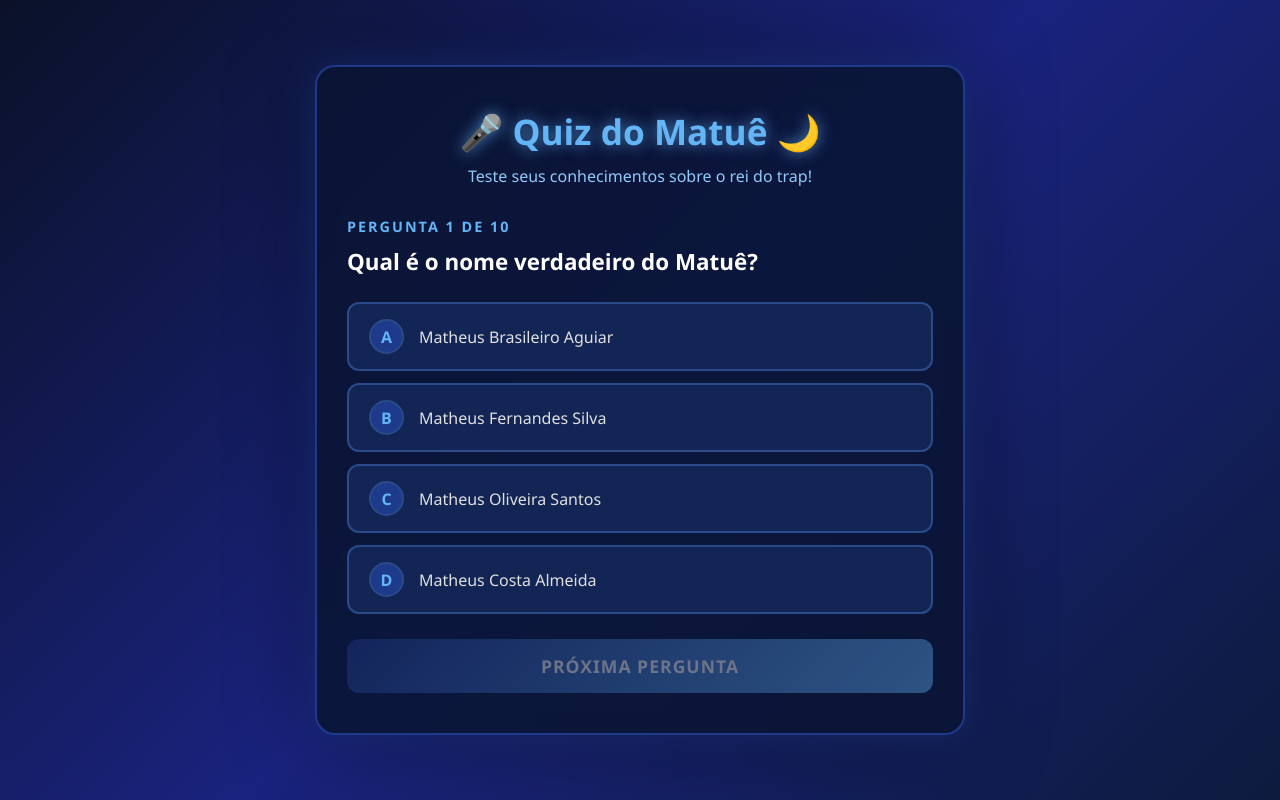
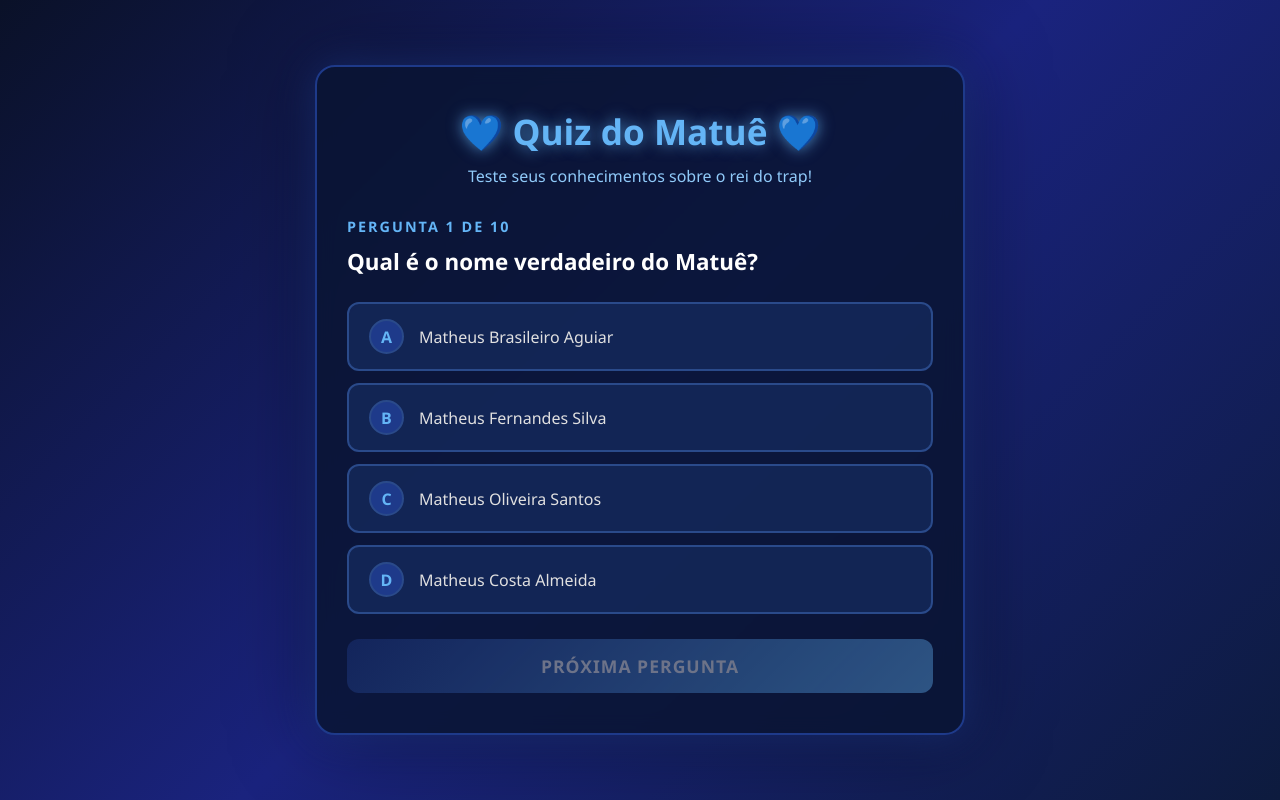
Before and after one commit to Isaa22/ia-matue-, a plain HTML site: page index.html in a window 1280 px wide. Drawn offline with Linux system fonts and the light colour scheme.

Commit message:
Update index.html

```diff
--- a/index.html
+++ b/index.html
@@ -9,7 +9,7 @@
 <body>
     <div class="container">
         <header>
-            <h1>🎤 Quiz do Matuê 🌙</h1>
+            <h1> 💙 Quiz do Matuê 💙</h1>
             <p>Teste seus conhecimentos sobre o rei do trap!</p>
         </header>
 
```
